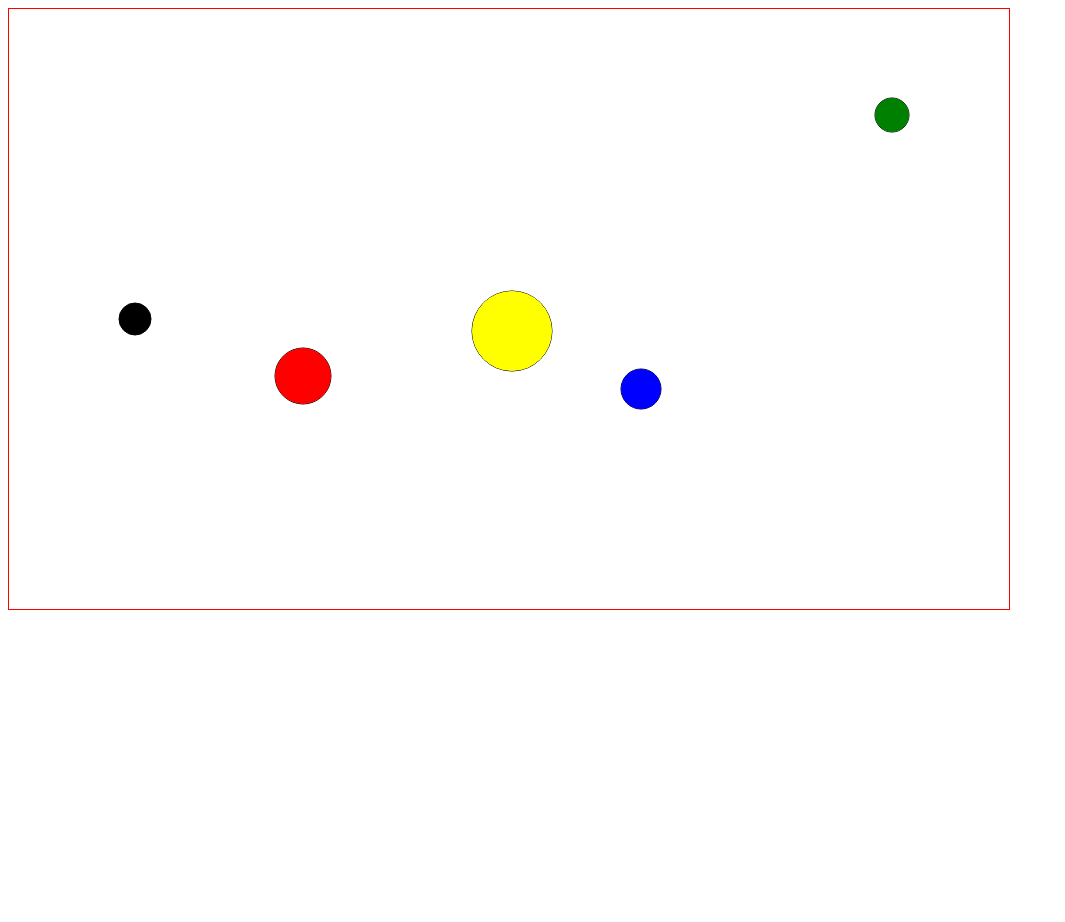
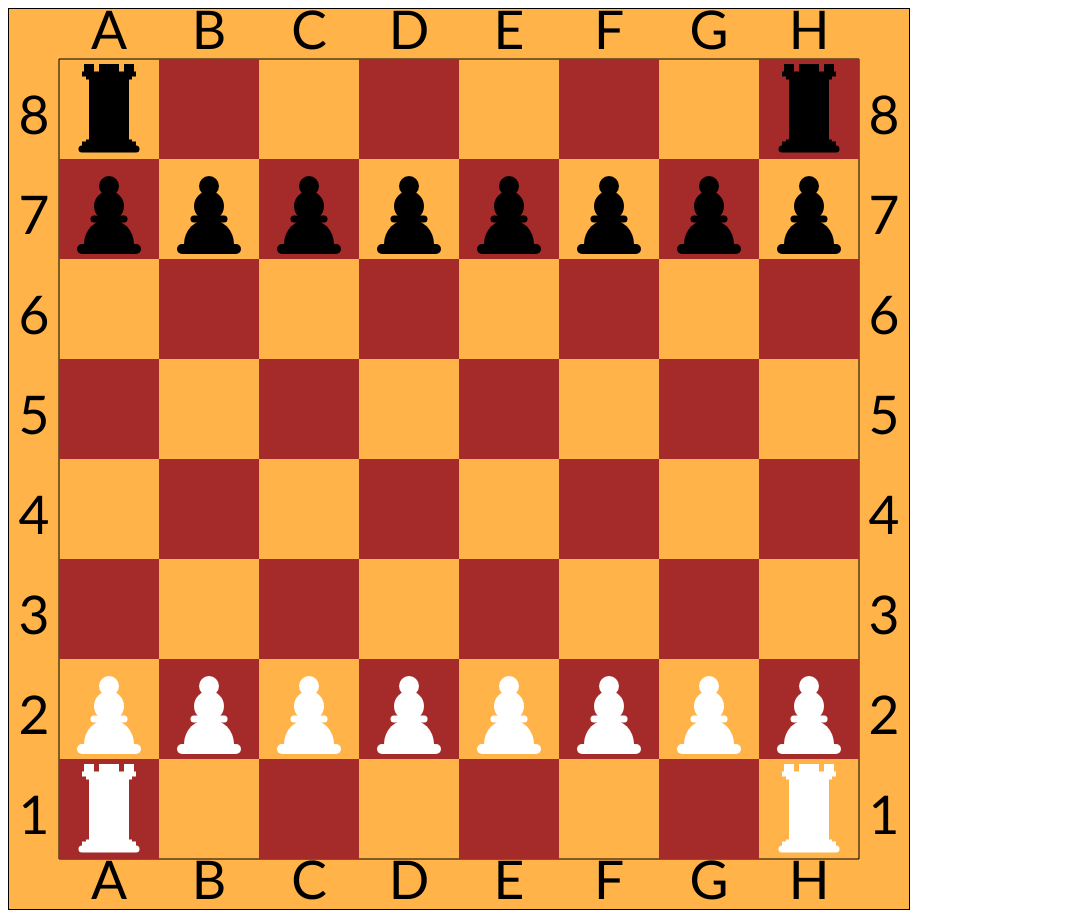
Before and after one commit to neo4431/neo4431.github.io, a plain HTML site: page index.html in a window 1280 px wide. Shown: the whole page, without its empty margins (0-1065 px from the left). Before the commit the page ends 800 px from the top, so only its background shows below. Drawn offline with Linux system fonts and the light colour scheme.

Commit message:
gameVer1.1

```diff
--- a/index.html
+++ b/index.html
@@ -4,208 +4,191 @@
 <head>
     <meta charset="UTF-8">
     <meta name="viewport" content="width=device-width, initial-scale=1.0">
-    <title>Document</title>
-    <style>
-        p {
-            background-color: grey;
-        }
-    </style>
+    <title>ChessBoard</title>
 </head>
 
 <body>
     <canvas id="canvas"></canvas>
-    <canvas id='thailand'></canvas>
     <script>
         const canvas = document.getElementById('canvas')
-        canvas.width = 1000;
-        canvas.height = 600;
-        canvas.style.border = '1px solid red';
-        const ctx = canvas.getContext('2d')
-        // fillStyle là chọn background
-        // fill là đổi màu cho background
-        // strokeStyle là chọn màu viền
-        // stroke là đổi màu viền
-        // khi không chọn màu thì mặc định là màu đen
+        canvas.width = 900;
+        canvas.height = 900;
+        canvas.style.border = '1px solid black';
+        canvas.style.backgroundColor = 'rgb(255, 179, 72)';
+        const ctx = canvas.getContext('2d');
 
-        // ctx.fillStyle = 'green';
-        // ctx.fillRect(0,0,100,100);
+        ctx.rect(50, 50, 800, 800)
+        ctx.fillStyle = 'rgb(255, 179, 72)';
+        ctx.strokeStyle = 'black';
+        ctx.fill();
+        ctx.stroke();
 
-        // ctx.fillStyle = 'black';
-        // ctx.fillRect(300,0,100,100);
+        ctx.beginPath();
+        class Rect {
+            constructor(x, y, width, height, color) {
+                this.x = x;
+                this.y = y;
+                this.width = width;
+                this.height = height;
+                this.color = color;
+            }
 
-        // ctx.fillStyle = 'yellow';
-        // ctx.fillRect(600,0,100,100);
+            drawRect() {
+                ctx.beginPath();
+                ctx.fillStyle = this.color;
+                ctx.rect(this.x, this.y, this.width, this.height)
+                ctx.fill();
+            }
+        }
+        let arrColor = ['brown', 'rgb(233, 201, 156)']
+        function draw() {
+            for (let i = 1; i < 16; i = i + 4) {
+                for (let j = 3; j < 16; j = j + 4) {
+                    let rect = new Rect(50 * j, 50 * i, 100, 100, 'brown')
+                    let rect2 = new Rect(50 * (j - 2), 50 * (i + 2), 100, 100, 'brown')
+                    rect.drawRect()
+                    rect2.drawRect()
+                }
+            }
+        }
+        draw()
+        class Text {
+            constructor(para, x, y) {
+                this.para = para;
+                this.x = x;
+                this.y = y;
+            }
 
-        // ctx.fillStyle = 'cyan';
-        // ctx.fillRect(0,200,100,100);
-
-        // ctx.fillStyle = 'orange';
-        // ctx.fillRect(0,400,100,100);
-
-        // ctx.fillStyle = 'red';
-        // ctx.fillRect(600,200,100,100);
-
-        // ctx.fillStyle = 'blue';
-        // ctx.fillRect(600,400,100,100);
-
-        // ctx.fillStyle = 'blueviolet';
-        // ctx.fillRect(300,200,100,100);
-
-        // ctx.fillStyle = 'greenyellow';
-        // ctx.fillRect(300,400,100,100);
-        // ctx.fillStyle = 'white';
-        // ctx.strokeStyle = 'black';
-        // ctx.rect(200,150,300,200);
-        // ctx.fill()
-        // ctx.stroke()
-
-        // ctx.beginPath();
-        // ctx.fillStyle = 'red';
-        // ctx.strokeStyle = 'red';
-        // ctx.arc(350, 250, 50, 0, Math.PI*2, false)
-        // ctx.stroke();
-        // ctx.fill();
-
-        // ctx.fillStyle = 'white';
-        // ctx.strokeStyle = 'black';
-        // ctx.arc(350, 250, 200, 0, Math.PI*2, false)
-        // ctx.stroke();
-        // ctx.fill();
-
-        // ctx.beginPath()
-        // ctx.fillStyle = 'white';
-        // ctx.strokeStyle = 'black';
-        // ctx.arc(250, 200, 20, 0, Math.PI*2, false)
-        // ctx.stroke();
-        // ctx.fill();
-
-        // ctx.beginPath()
-        // ctx.fillStyle = 'white';
-        // ctx.strokeStyle = 'black';
-        // ctx.arc(450, 200, 20, 0, Math.PI*2, false)
-        // ctx.stroke();
-        // ctx.fill();
-
-        // ctx.beginPath()
-        // ctx.fillStyle = 'white';
-        // ctx.strokeStyle = 'black';
-        // ctx.arc(350, 250, 150, 0, Math.PI, false)
-        // ctx.stroke();
-        // ctx.fill();
-
-        // ctx.strokeStyle = "black";
-        // ctx.fillStyle = "white";
-        // ctx.moveTo(100,100);
-        // ctx.lineTo(100,300);
-        // ctx.lineTo(500,300);
-        // ctx.lineTo(500,100);
-        // ctx.lineTo(100,100);
-        // ctx.stroke();
-        // ctx.fill()
-
-        // ctx.font = "italic 40pt calibri";
-        // ctx.fillStyle = 'green';
-
-        // ctx.textAlign='center';
-        // ctx.fillText('alo',x,y-300)
-        // Lưu ý : một số câu lệnh cần xem thêm : save(), retore(), clearRect().
-
-        // shadow
-        // ctx.fillStyle = 'red';
-        // ctx.rect(100,100,500,300);
-        // ctx.shadowColor = 'black';
-        // ctx.shadowOffsetX = '20';
-        // ctx.shadowOffsetY = '30';
-        // ctx.shadowBlur = '20'
-        // ctx.fill();
-
-        // dùng class trong canvas
-        // class Rect {
-        //     constructor(x,y,width,height,color) {
-        //         this.x = x;
-        //         this.y = y;
-        //         this.width = width;
-        //         this.height = height;
-        //         this.color = color;
-        //     }
-
-        //     draw() {
-        //         ctx.beginPath()
-        //         ctx.fillStyle = this.color
-        //         ctx.rect(this.x, this.y, this.width, this.height)
-        //         ctx.fill()
-        //     }
-        // }
-        // let rect = new Rect(0,0,100,100,'red')
-        // let rect1 = new Rect(0,250,100,100,'oranger')
-        // let rect2 = new Rect(0,500,100,100,'ryan')
-        // let rect3 = new Rect(450,0,100,100,'green')
-        // let rect4 = new Rect(450,250,100,100,'yellow')
-        // let rect5 = new Rect(450,500,100,100,'grey')
-        // let rect6 = new Rect(900,0,100,100,'black')
-        // let rect7 = new Rect(900,250,100,100,'greenyellow')
-        // let rect8 = new Rect(900,500,100,100,'blue')
-
-        // rect.draw()
-        // rect1.draw()
-        // rect2.draw()
-        // rect3.draw()
-        // rect4.draw()
-        // rect5.draw()
-        // rect6.draw()
-        // rect7.draw()
-        // rect8.draw()
-        // class Arc {
-        //     constructor(x, y, radius, counterClockwise) {
-        //         this.x = x;
-        //         this.y = y;
-        //         this.radius = radius;
-        //         this.counterClockwise = counterClockwise;
-        //     }
-
-        //     draw() {
-        //         ctx.beginPath();
-        //         ctx.strokeStyle = 'black';
-        //         ctx.arc(this.x, this.y, this.radius, this.counterClockwise);
-        //         ctx.stroke();
-        //         ctx.fill();
-        //     }
-        // }
-        // let arc1 = new Arc(250, 200, 20, false)
-        // let arc2 = new Arc(250, 200, 20, false)
-        // let arc3 = new Arc(250, 200, 20, false)
+            drawText() {
+                ctx.beginPath();
+                ctx.fillStyle = 'black';
+                ctx.font = 'normal 40pt calibri';
+                ctx.textAlign = 'center';
+                ctx.fillText(this.para, this.x, this.y);
+                ctx.fill();
+            }
+        }
+        let arrText1 = [8, 7, 6, 5, 4, 3, 2, 1];
+        let arrText2 = ['A', 'B', 'C', 'D', 'E', 'F', 'G', 'H'];
+        function text() {
+            for (let i = 0; i < 8; i++) {
+                let textLeft = new Text(arrText1[i], 25, 25 + (100 * (i + 1)));
+                let textRight = new Text(arrText1[i], 875, 25 + (100 * (i + 1)));
+                let textTop = new Text(arrText2[i], 100 * (i + 1), 40);
+                let textBottom = new Text(arrText2[i], 100 * (i + 1), 890);
+                textLeft.drawText();
+                textRight.drawText();
+                textTop.drawText();
+                textBottom.drawText();
+            }
+        }
+        text()
 
         class Arc {
-            constructor(x, y, radius, color) {
+            constructor(x, y, radius, startAngle, endAngle, color) {
                 this.x = x;
                 this.y = y;
                 this.radius = radius;
+                this.startAngle = startAngle;
+                this.endAngle = endAngle;
                 this.color = color;
             }
 
-            draw() {
+            arcDraw() {
                 ctx.beginPath();
                 ctx.fillStyle = this.color;
-                ctx.arc(this.x, this.y, this.radius, 0, Math.PI * 2, false);
-                ctx.stroke();
+                ctx.arc(this.x, this.y, this.radius, this.startAngle, this.endAngle, true);
                 ctx.fill();
             }
         }
-        function random(min, max) {
-            return Math.floor(Math.random() * (max - min) + min)
-        }
-        let arr = ['black', 'green', 'blue', 'yellow', 'red']
-        function arcDraw() {
-            for (i = 0; i < 5; i++) {
-                let arc = new Arc(random(100, canvas.width - 100), random(100, canvas.height - 100), random(10, 50), arr[i])
-                arc.draw()
+
+        class Line {
+            constructor(moveToX, moveToY, lineToX, lineToY, width, color, lineCap) {
+                this.moveToX = moveToX;
+                this.moveToY = moveToY;
+                this.lineToX = lineToX;
+                this.lineToY = lineToY;
+                this.width = width;
+                this.color = color;
+                this.lineCap = lineCap;
+            }
+            lineDraw() {
+                ctx.beginPath();
+                ctx.moveTo(this.moveToX, this.moveToY);
+                ctx.lineTo(this.lineToX, this.lineToY);
+                ctx.lineWidth = this.width;
+                ctx.strokeStyle = this.color;
+                ctx.lineCap = this.lineCap;
+                ctx.stroke();
             }
         }
+        function conTot() {
+            for (i = 0; i < 8; i++) {
+                let lineTotDen1 = new Line(73+(100*i), 240, 127+(100*i), 240, 10, 'black','round');
+                let lineTotDen2 = new Line(85+(100*i), 210, 115+(100*i), 210, 7, 'black','round')
+                let arcTotDen1 = new Arc(100+(100*i), 235, 25, 0, Math.PI, 'black');
+                let arcTotDen2 = new Arc(100+(100*i), 197, 15, 0, Math.PI * 2, 'black');
+                let arcTotDen3 = new Arc(100+(100*i), 177, 10, 0, Math.PI * 2, 'black');
+                let lineTotTrang1 = new Line(73+(100*i), 740, 127+(100*i), 740, 10, 'white','round');
+                let lineTotTrang2 = new Line(85+(100*i), 710, 115+(100*i), 710, 7, 'white','round')
+                let arcTotTrang1 = new Arc(100+(100*i), 735, 25, 0, Math.PI, 'white');
+                let arcTotTrang2 = new Arc(100+(100*i), 697, 15, 0, Math.PI * 2, 'white');
+                let arcTotTrang3 = new Arc(100+(100*i), 677, 10, 0, Math.PI * 2, 'white');
+                lineTotDen1.lineDraw();
+                lineTotDen2.lineDraw();
+                arcTotDen1.arcDraw();
+                arcTotDen2.arcDraw();
+                arcTotDen3.arcDraw();
+                lineTotTrang1.lineDraw();
+                lineTotTrang2.lineDraw();
+                arcTotTrang1.arcDraw();
+                arcTotTrang2.arcDraw();
+                arcTotTrang3.arcDraw();
+            }
+        }
+        conTot();
 
-        setInterval(function(){
-            ctx.clearRect(0,0, canvas.width, canvas.height)
-            arcDraw()
-        }, 1000)
+        function nhan2 (){
+            for (let i=0; i<3 ;i++) {
+        let lineXeDen1 = new Line(73+(700*i),140,127+(700*i),140,7,'black','round');
+        let lineXeDen2 = new Line(73+(700*i),135,127+(700*i),135,5,'black','butt');
+        let lineXeDen3 = new Line(77+(700*i),133,123+(700*i),133,5,'black','butt');
+        let lineXeDen4 = new Line(100+(700*i),133,100+(700*i),68,40,'black','butt');
+        let lineXeDen5 = new Line(77+(700*i),68,123+(700*i),68,5,'black','butt');
+        let lineXeDen6 = new Line(73+(700*i),65,127+(700*i),65,5,'black','butt');
+        let lineXeDen7 = new Line(80+(700*i),55,80+(700*i),65,10,'black','butt');
+        let lineXeDen8 = new Line(100+(700*i),55,100+(700*i),65,20,'black','butt');
+        let lineXeDen9 = new Line(120+(700*i),55,120+(700*i),65,10,'black','butt');
+        let lineXeTrang1 = new Line(73+(700*i),840,127+(700*i),840,7,'white','round');
+        let lineXeTrang2 = new Line(73+(700*i),835,127+(700*i),835,5,'white','butt');
+        let lineXeTrang3 = new Line(77+(700*i),833,123+(700*i),833,5,'white','butt');
+        let lineXeTrang4 = new Line(100+(700*i),763,100+(700*i),838,40,'white','butt');
+        let lineXeTrang5 = new Line(77+(700*i),768,123+(700*i),768,5,'white','butt');
+        let lineXeTrang6 = new Line(73+(700*i),765,127+(700*i),765,5,'white','butt');
+        let lineXeTrang7 = new Line(80+(700*i),755,80+(700*i),765,10,'white','butt');
+        let lineXeTrang8 = new Line(100+(700*i),755,100+(700*i),765,20,'white','butt');
+        let lineXeTrang9 = new Line(120+(700*i),755,120+(700*i),765,10,'white','butt');
+        lineXeDen1.lineDraw();
+        lineXeDen2.lineDraw();
+        lineXeDen3.lineDraw();
+        lineXeDen4.lineDraw();
+        lineXeDen5.lineDraw();
+        lineXeDen6.lineDraw();
+        lineXeDen7.lineDraw();
+        lineXeDen8.lineDraw();
+        lineXeDen9.lineDraw();
+        lineXeTrang1.lineDraw();
+        lineXeTrang2.lineDraw();
+        lineXeTrang3.lineDraw();
+        lineXeTrang4.lineDraw();
+        lineXeTrang5.lineDraw();
+        lineXeTrang6.lineDraw();
+        lineXeTrang7.lineDraw();
+        lineXeTrang8.lineDraw();
+        lineXeTrang9.lineDraw();
+    }
+}
+nhan2();
     </script>
 </body>
 
```
